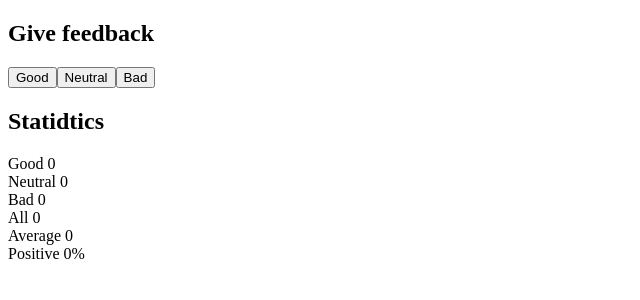
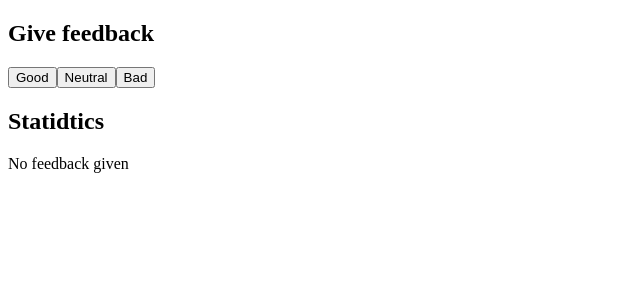
Before and after one commit to Edwin-Pena/fullStackOpen, a React (Vite) app in the folder part1/unicafe/: page / in a window 1280 px wide. Shown: the top 300 px of the page, without its empty margins (0-640 px from the left). Built offline with nearby package versions, Linux system fonts and the light colour scheme.

Commit message:
feat unicafe step 4

```diff
--- a/part1/unicafe/src/App.jsx
+++ b/part1/unicafe/src/App.jsx
@@ -6,7 +6,6 @@ const Statistics = ({ good, neutral, bad }) => {
   const all = good + neutral + bad;
   return (
     <div>
-      <h2>Statidtics</h2>
       <div>{`Good ${good}`}</div>
       <div>{`Neutral ${neutral}`}</div>
       <div>{`Bad ${bad}`}</div>
@@ -35,7 +34,12 @@ const App = () => {
         text="Neutral"
       />
       <Button onClick={() => handleFeedBack(bad + 1, setBad)} text="Bad" />
-      <Statistics good={good} neutral={neutral} bad={bad} />
+      <h2>Statidtics</h2>
+      {good || neutral || bad ? (
+        <Statistics good={good} neutral={neutral} bad={bad} />
+      ) : (
+        <div>No feedback given</div>
+      )}
     </div>
   );
 };
```
